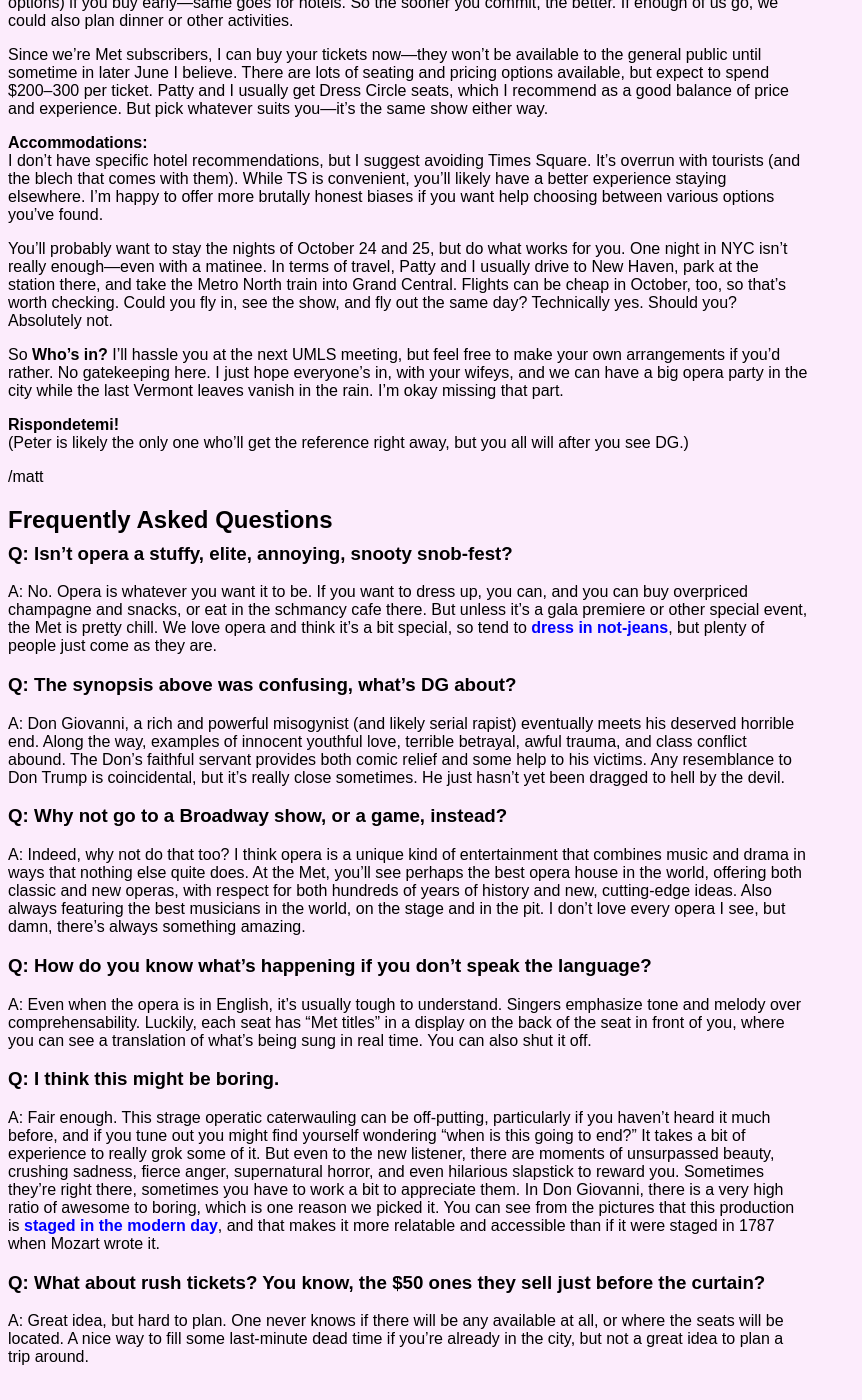
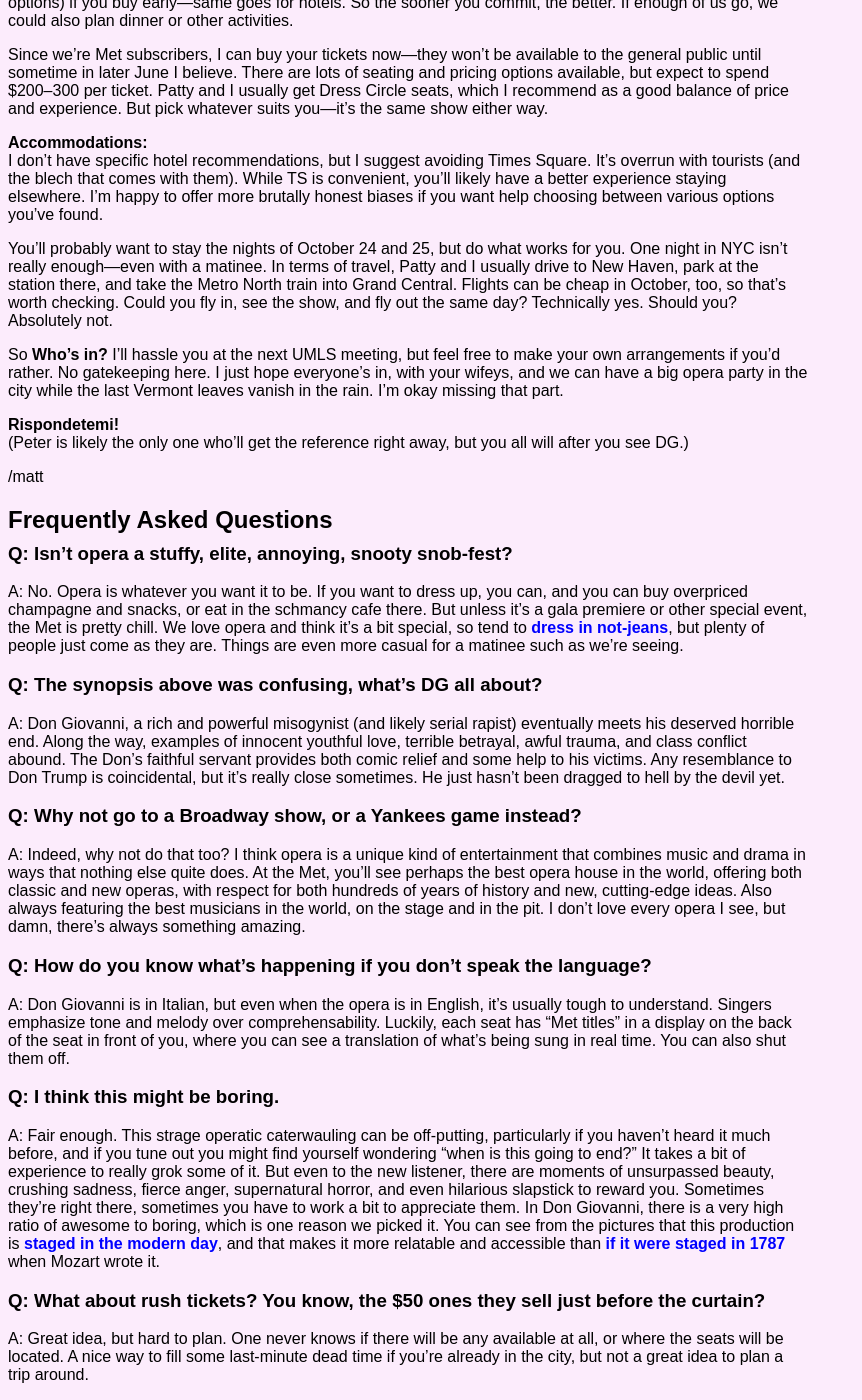
Before and after one commit to mkolon/mattkolon.com, a Jekyll site: the page built from _posts/2025-05-28-DG.md, in a window 1280 px wide and 1400 px high, scrolled down 724 px. Shown: the whole window, without its empty margins (0-862 px from the left). Built offline with Jekyll 4.4.1, drawn with Linux system fonts in a browser that asks for light colours.

Commit message:
minor edits

```diff
--- a/_posts/2025-05-28-DG.md
+++ b/_posts/2025-05-28-DG.md
@@ -46,22 +46,19 @@
 ## Frequently Asked Questions
 
 ### Q: Isn't opera a stuffy, elite, annoying, snooty snob-fest?
-A: No. Opera is whatever you want it to be. If you want to dress up, you can, and you can buy overpriced champagne and snacks, or eat in the schmancy cafe there. But unless it's a gala premiere or other special event, the Met is pretty chill. We love opera and think it's a bit special, so tend to [dress in not-jeans](https://photos.google.com/share/AF1QipOnmyRT9zl2K7GrFnD2j2q2quYIb2FLLj-dFSin8afJo-R-kZm8zu4_QttxU3zuwA?key=eFNlb21XeHpNa2hRSU9MRVpYZUFiVDVnMHFQWWdR), but plenty of people just come as they are.
+A: No. Opera is whatever you want it to be. If you want to dress up, you can, and you can buy overpriced champagne and snacks, or eat in the schmancy cafe there. But unless it's a gala premiere or other special event, the Met is pretty chill. We love opera and think it's a bit special, so tend to [dress in not-jeans](https://photos.google.com/share/AF1QipOnmyRT9zl2K7GrFnD2j2q2quYIb2FLLj-dFSin8afJo-R-kZm8zu4_QttxU3zuwA?key=eFNlb21XeHpNa2hRSU9MRVpYZUFiVDVnMHFQWWdR), but plenty of people just come as they are. Things are even more casual for a matinee such as we're seeing.
 
-### Q: The synopsis above was confusing, what's DG about?
-A: Don Giovanni, a rich and powerful misogynist (and likely serial rapist) eventually meets his deserved horrible end. Along the way, examples of innocent youthful love, terrible betrayal, awful trauma, and class conflict abound. The Don's faithful servant provides both comic relief and some help to his victims. Any resemblance to Don Trump is coincidental, but it's really close sometimes. He just hasn't yet been dragged to hell by the devil.
+### Q: The synopsis above was confusing, what's DG all about?
+A: Don Giovanni, a rich and powerful misogynist (and likely serial rapist) eventually meets his deserved horrible end. Along the way, examples of innocent youthful love, terrible betrayal, awful trauma, and class conflict abound. The Don's faithful servant provides both comic relief and some help to his victims. Any resemblance to Don Trump is coincidental, but it's really close sometimes. He just hasn't been dragged to hell by the devil yet.
 
-### Q: Why not go to a Broadway show, or a game, instead?
+### Q: Why not go to a Broadway show, or a Yankees game instead?
 A: Indeed, why not do that too? I think opera is a unique kind of entertainment that combines music and drama in ways that nothing else quite does. At the Met, you'll see perhaps the best opera house in the world, offering both classic and new operas, with respect for both hundreds of years of history and new, cutting-edge ideas. Also always featuring the best musicians in the world, on the stage and in the pit. I don't love every opera I see, but damn, there's always something amazing.
 
 ### Q: How do you know what's happening if you don't speak the language?
-A: Even when the opera is in English, it's usually tough to understand. Singers emphasize tone and melody over comprehensability. Luckily, each seat has "Met titles" in a display on the back of the seat in front of you, where you can see a translation of what's being sung in real time. You can also shut it off.
+A: Don Giovanni is in Italian, but even when the opera is in English, it's usually tough to understand. Singers emphasize tone and melody over comprehensability. Luckily, each seat has "Met titles" in a display on the back of the seat in front of you, where you can see a translation of what's being sung in real time. You can also shut them off.
 
 ### Q: I think this might be boring.
-A: Fair enough. This strage operatic caterwauling can be off-putting, particularly if you haven't heard it much before, and if you tune out you might find yourself wondering "when is this going to end?" It takes a bit of experience to really grok some of it. But even to the new listener, there are moments of unsurpassed beauty, crushing sadness, fierce anger, supernatural horror, and even hilarious slapstick to reward you. Sometimes they're right there, sometimes you have to work a bit to appreciate them. In Don Giovanni, there is a very high ratio of awesome to boring, which is one reason we picked it. You can see from the pictures that this production is [staged in the modern day](https://www.metopera.org/season/2025-26-season/don-giovanni/), and that makes it more relatable and accessible than if it were staged in 1787 when Mozart wrote it.
-
-
-
+A: Fair enough. This strage operatic caterwauling can be off-putting, particularly if you haven't heard it much before, and if you tune out you might find yourself wondering "when is this going to end?" It takes a bit of experience to really grok some of it. But even to the new listener, there are moments of unsurpassed beauty, crushing sadness, fierce anger, supernatural horror, and even hilarious slapstick to reward you. Sometimes they're right there, sometimes you have to work a bit to appreciate them. In Don Giovanni, there is a very high ratio of awesome to boring, which is one reason we picked it. You can see from the pictures that this production is [staged in the modern day](https://www.metopera.org/season/2025-26-season/don-giovanni/), and that makes it more relatable and accessible than [if it were staged in 1787](https://chicagocritic.com/wp-content/uploads/2014/10/giov112.jpg) when Mozart wrote it.
 
 ### Q: What about rush tickets? You know, the $50 ones they sell just before the curtain?
 A: Great idea, but hard to plan. One never knows if there will be any available at all, or where the seats will be located. A nice way to fill some last-minute dead time if you're already in the city, but not a great idea to plan a trip around.
```
